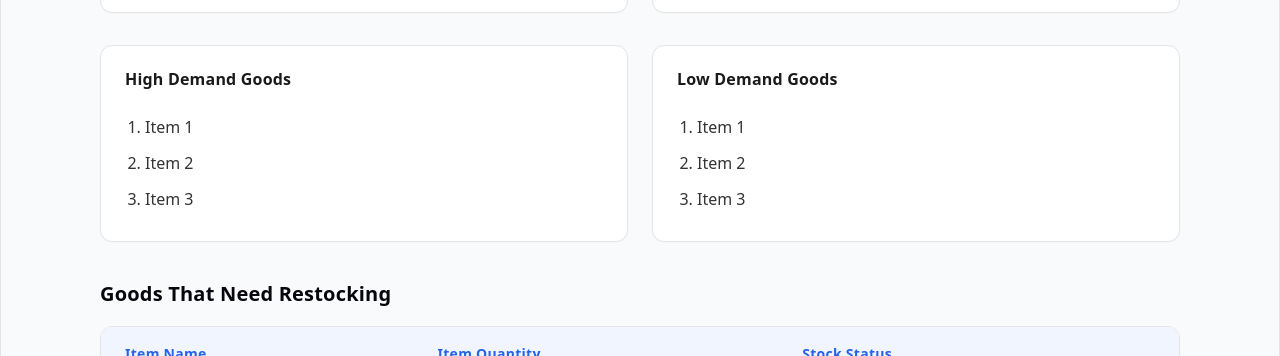
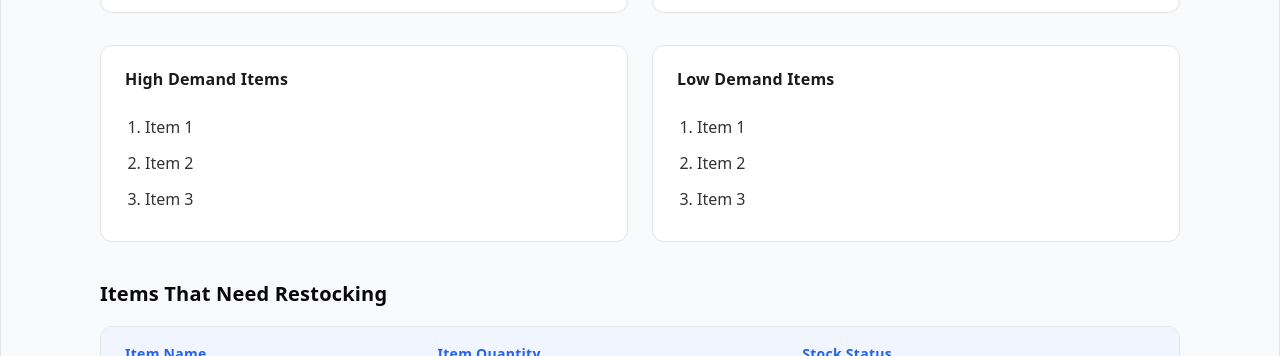
Before and after one commit to MichaelCM7/SwiftStocKE, a React app in the folder frontend/: page /Analytics in a window 1280 px wide. Shown: the part 425-781 px from the top of the page. Built offline with nearby package versions, Linux system fonts and the light colour scheme; the HTML template or start-up script is replaced by a standard one.

Commit message:
minor changes to analytics page

```diff
--- a/frontend/src/pages/Analytics/Analytics.jsx
+++ b/frontend/src/pages/Analytics/Analytics.jsx
@@ -167,10 +167,9 @@ export function Analytics({ isAuthorized, setIsAuthorized }) {
           </div>
         </div>
 
-        {/* Demand Goods Row */}
         <div className="analytics-demand-row">
           <div className="analytics-card">
-            <h2 className="analytics-card-title">High Demand Goods</h2>
+            <h2 className="analytics-card-title">High Demand Items</h2>
             <ol className="analytics-demand-list">
               {highDemandGoods.map((item, i) => (
                 <li key={i}>{item}</li>
@@ -179,7 +178,7 @@ export function Analytics({ isAuthorized, setIsAuthorized }) {
           </div>
 
           <div className="analytics-card">
-            <h2 className="analytics-card-title">Low Demand Goods</h2>
+            <h2 className="analytics-card-title">Low Demand Items</h2>
             <ol className="analytics-demand-list">
               {lowDemandGoods.map((item, i) => (
                 <li key={i}>{item}</li>
@@ -190,7 +189,7 @@ export function Analytics({ isAuthorized, setIsAuthorized }) {
 
         {/* Restocking Table */}
         <section className="analytics-restock-section">
-          <h2 className="analytics-restock-title">Goods That Need Restocking</h2>
+          <h2 className="analytics-restock-title">Items That Need Restocking</h2>
 
           <div className="analytics-table-wrapper">
             <div className="table-responsive">
```
